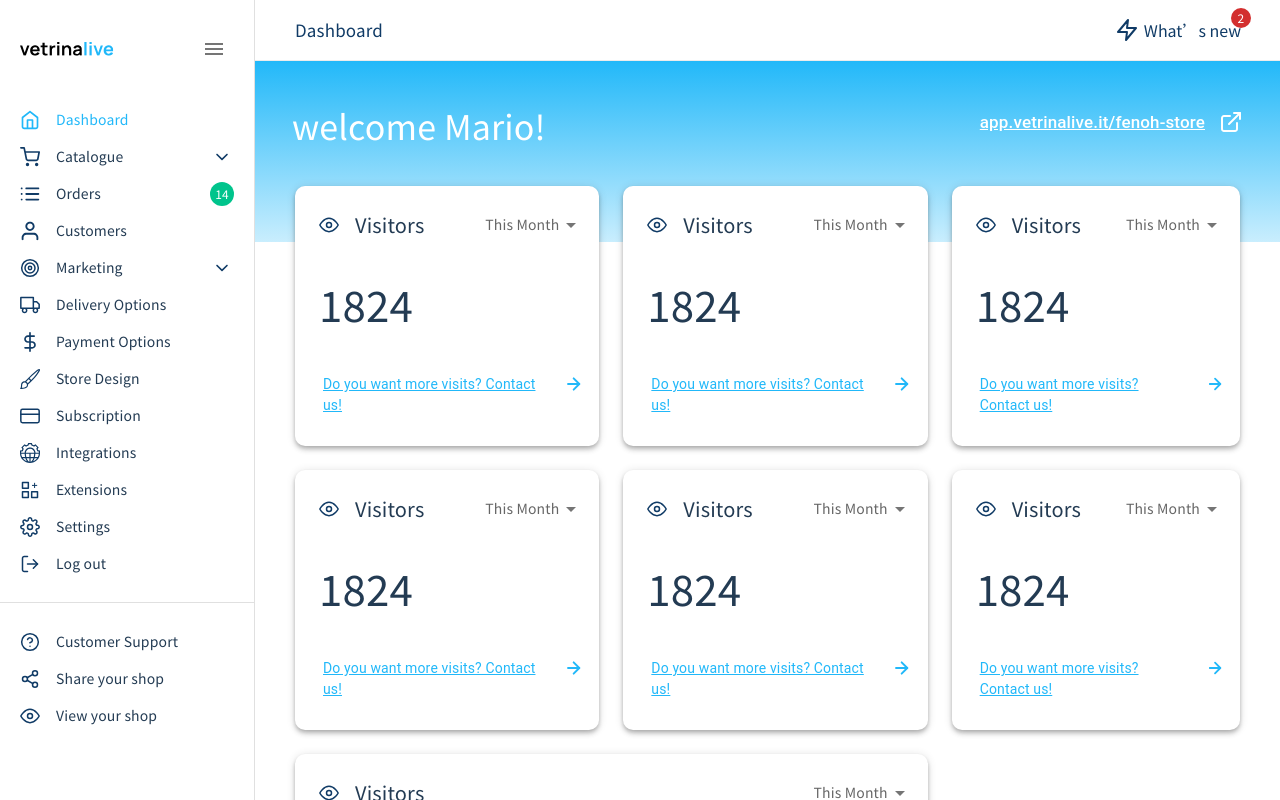
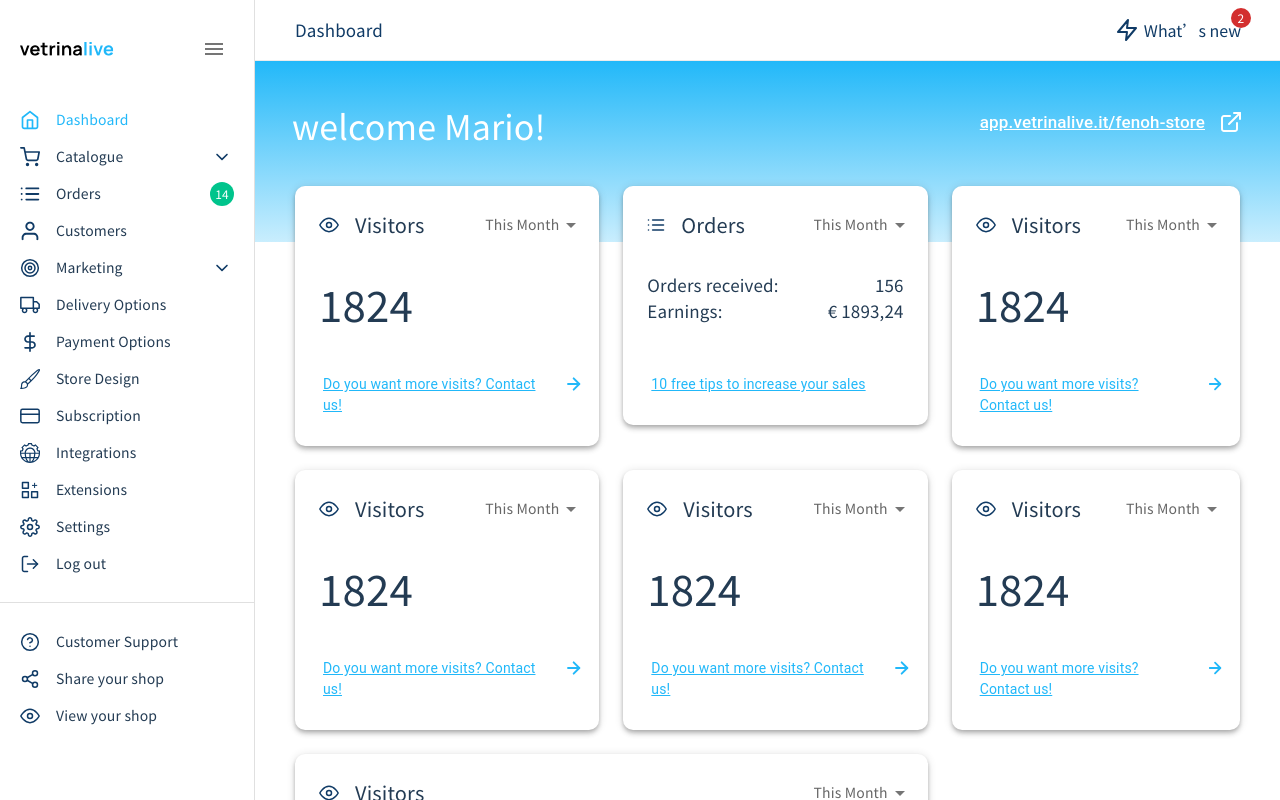
Before and after one commit to tusharpramanikbd/vetrina-live-dashboard, a React (Create React App) app: page / in a window 1280 px wide. Shown: the top 800 px of the page. Built offline with nearby package versions, Linux system fonts and the light colour scheme.

Commit message:
orders card created

```diff
--- a/src/components/CardSection/CardSection.tsx
+++ b/src/components/CardSection/CardSection.tsx
@@ -1,6 +1,7 @@
 import React from 'react'
 import { Grid } from '@mui/material'
 import VisitorsCard from '../Cards/VisitorsCard'
+import OrdersCard from '../Cards/OrdersCard'
 
 const CardSection = () => {
   return (
@@ -19,7 +20,7 @@ const CardSection = () => {
             <VisitorsCard />
           </Grid>
           <Grid item xs={12} md={6}>
-            <VisitorsCard />
+            <OrdersCard />
           </Grid>
           <Grid item xs={12} md={6}>
             <VisitorsCard />
--- /dev/null
+++ b/src/components/Cards/OrdersCard.tsx
@@ -0,0 +1,65 @@
+import { Typography } from '@mui/material'
+import React from 'react'
+import OrdersIcon from '../../icons/OrdersIcon'
+import CustomLink from '../CustomLink/CustomLink'
+import WrapperCard from './WrapperCard'
+
+const OrdersCard = () => {
+  return (
+    <WrapperCard
+      hasDropdown
+      HeaderIcon={OrdersIcon}
+      title='Orders'
+      CardBody={
+        <div style={{ display: 'flex', flexDirection: 'column' }}>
+          <div
+            style={{
+              display: 'flex',
+              alignItems: 'center',
+              justifyContent: 'space-between',
+            }}
+          >
+            <Typography fontWeight={400} fontSize='17px'>
+              Orders received:
+            </Typography>
+            <Typography fontWeight={500} fontSize='17px'>
+              156
+            </Typography>
+          </div>
+          <div
+            style={{
+              display: 'flex',
+              alignItems: 'center',
+              justifyContent: 'space-between',
+            }}
+          >
+            <Typography fontWeight={400} fontSize='17px'>
+              Earnings:
+            </Typography>
+            <Typography fontWeight={500} fontSize='17px'>
+              € 1893,24
+            </Typography>
+          </div>
+        </div>
+      }
+      CardFooter={
+        <CustomLink
+          sxStyle={{
+            fontSize: '14px',
+            fontWeight: 400,
+            color: '#21B8F9',
+            textDecoration: 'underline #21B8F9',
+            marginTop: '10px',
+            display: 'flex',
+            alignItems: 'flex-start',
+          }}
+          text='10 free tips to increase your sales'
+          hasIcon={false}
+          fromWelcomeSection={false}
+        />
+      }
+    />
+  )
+}
+
+export default OrdersCard
```
